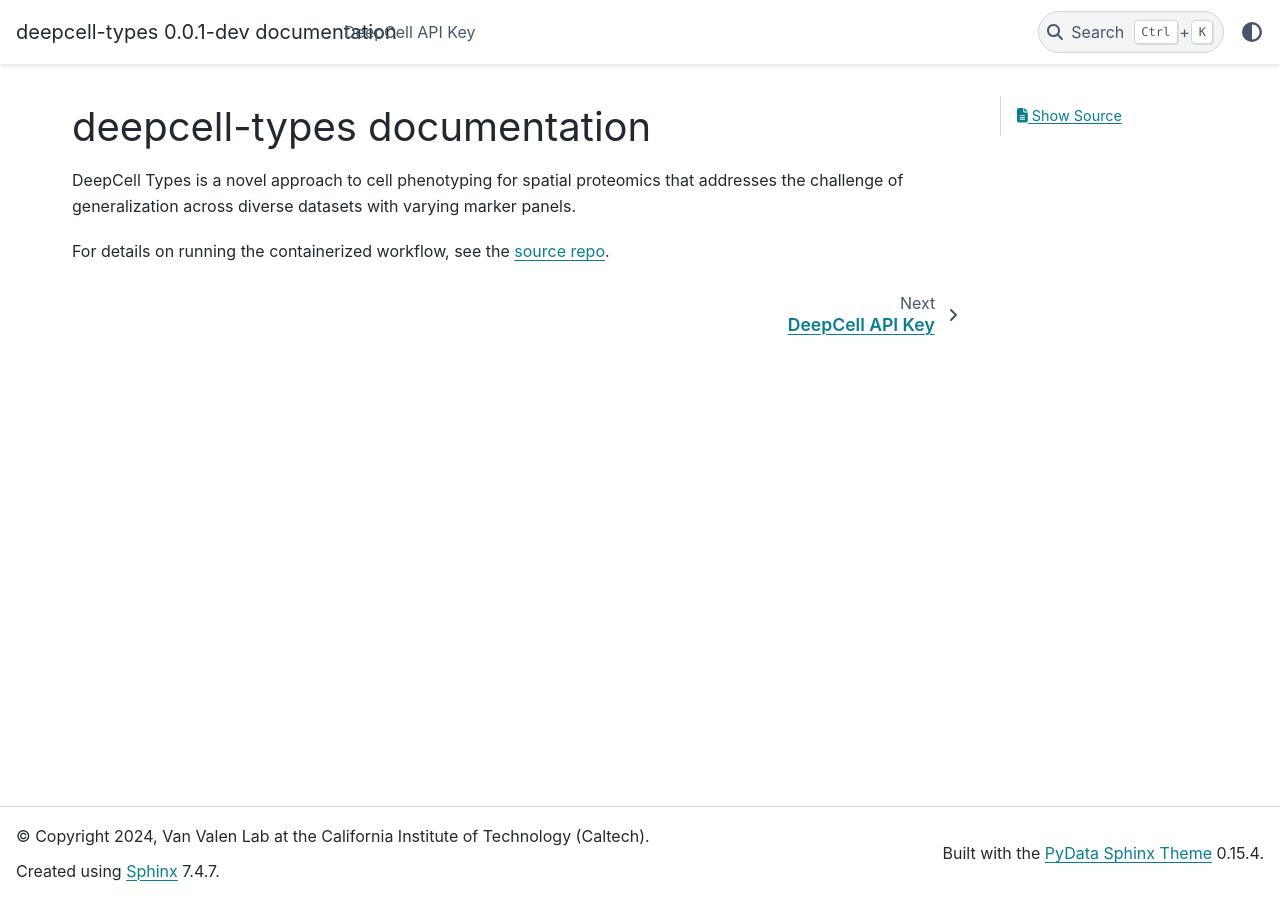
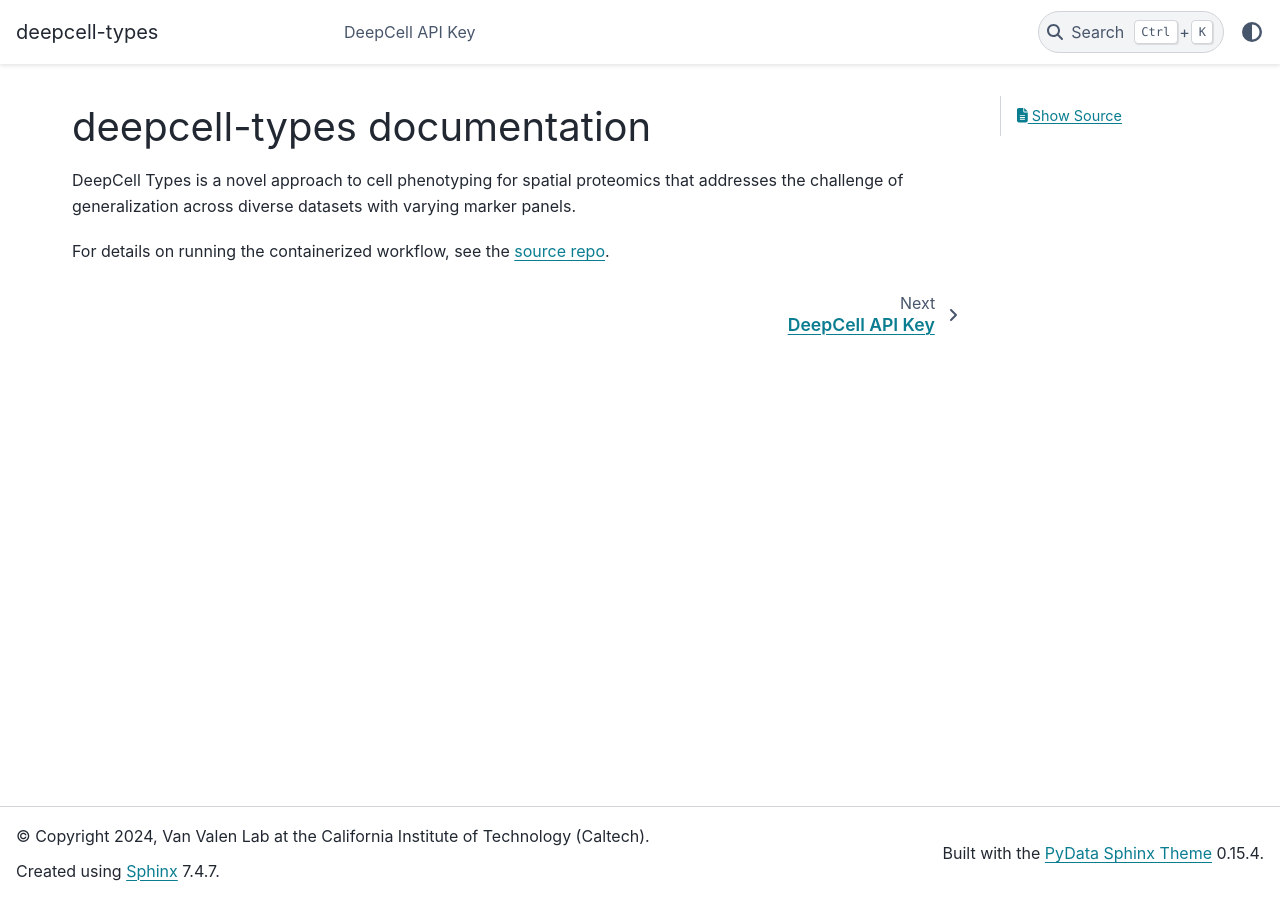
Before and after one commit to vanvalenlab/deepcell-types, a Sphinx documentation site: the page built from docs/index.md, in a window 1280 px wide. Built offline with Sphinx 7.4.7 and the PyData theme 0.15.4, drawn with Linux system fonts in a browser that asks for light colours.

Commit message:
Shorter title in nav-bar.

```diff
--- a/docs/conf.py
+++ b/docs/conf.py
@@ -26,3 +26,4 @@ exclude_patterns = ['_build', 'Thumbs.db', '.DS_Store']
 
 html_theme = 'pydata_sphinx_theme'
 html_static_path = ['_static']
+html_title = "deepcell-types"
```
